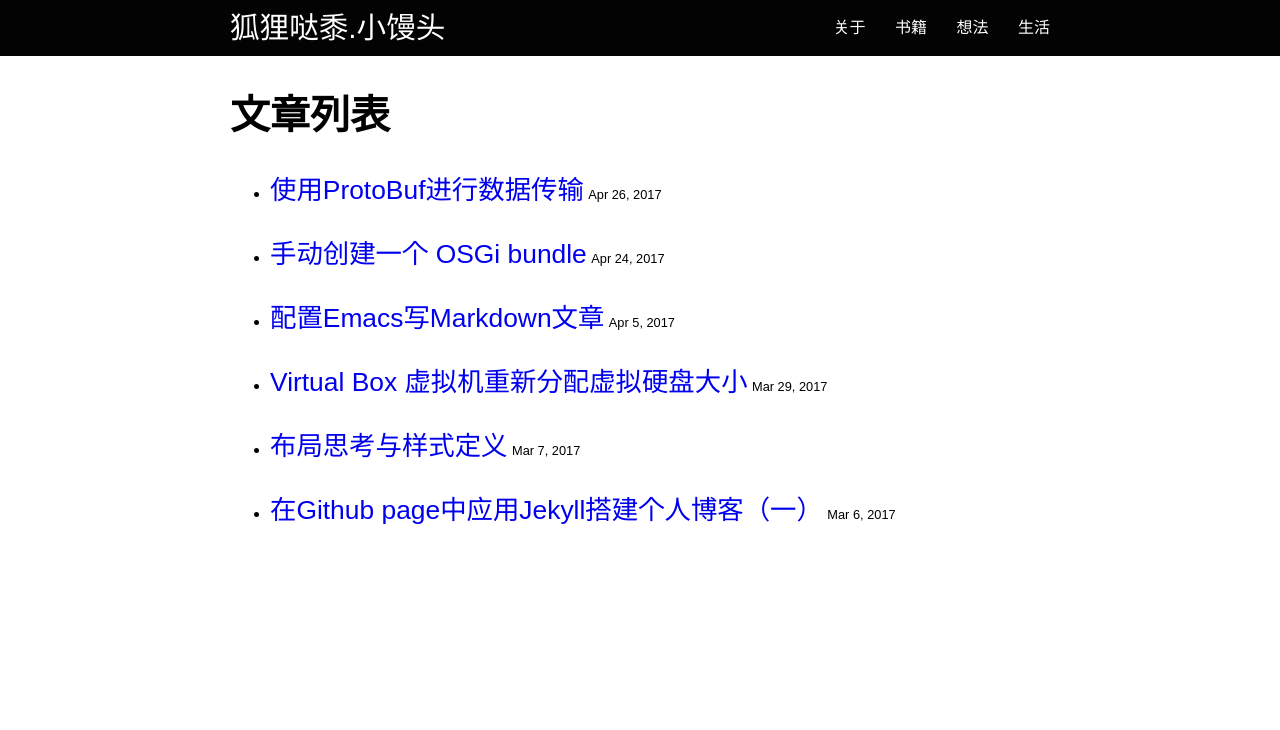
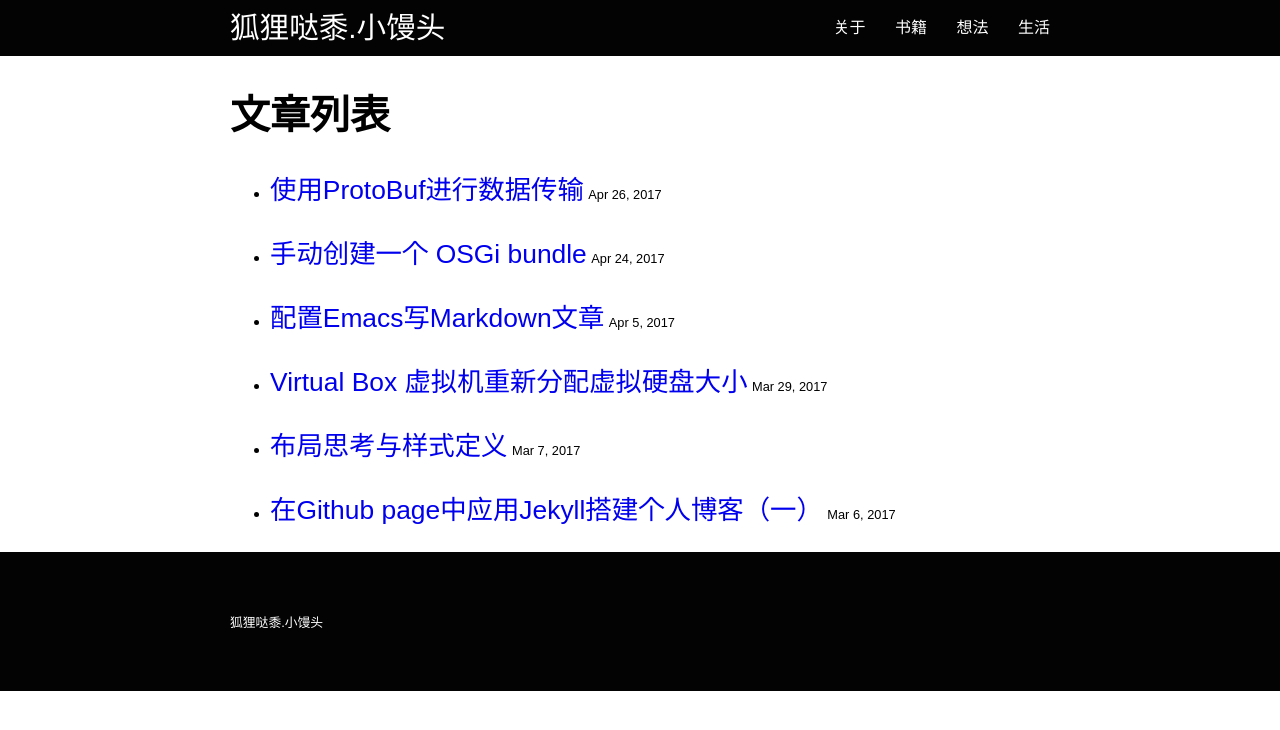
Before and after one commit to tjian123/tjian123.github.io, a Jekyll site: the page built from index.html, in a window 1280 px wide. Shown: the top 730 px of the page. Built offline with Jekyll 4.4.1, drawn with Linux system fonts in a browser that asks for light colours.

Commit message:
update footer

```diff
--- a/_includes/footer.html
+++ b/_includes/footer.html
@@ -1,5 +1,5 @@
 <footer class="site-footer">
 	<div class="container">
-		<a class="site-title" href="{{ site.baseurl }}/">{{ site.title }}</a>
+		<a class="site-title" href="{{ site.baseurl }}">{{ site.title }}</a>
 	</div>
 </footer>
--- a/_sass/layout/_default.scss
+++ b/_sass/layout/_default.scss
@@ -9,10 +9,13 @@
 	position: relative;
 
     .site-title {
-        text-decoration: none;
         font-size: $font-size--l;
         line-height: $line-height--l;
     }
+}
+
+.site-title {
+    text-decoration: none;
 }
 
 .site-nav {
@@ -66,7 +69,8 @@
         }
 
         a,
-        a:link {
+        a:hover,
+        a:visited {
             text-decoration: none;
         }
     }
@@ -77,6 +81,13 @@
 .site-footer {
     display: block;
     position: relative;
+    padding-top: $padding--s;
+    padding-bottom: $padding--s;
+
+    .site-title {
+        text-align: middle;
+        font-size: $font-size--xxs;
+    }
 }
 
 // 控制内容显示范围
--- /dev/null
+++ b/_sass/markdown/_code-highlight.scss
@@ -0,0 +1,15 @@
+// highlight
+.post-content {
+
+	.highlighter-rouge {
+		// inline code
+		font-size: $font-size--xxs;
+
+		// code block
+		.highlight {
+			code {
+
+			}
+		}
+	}
+}
--- /dev/null
+++ b/_sass/markdown/_table.scss
@@ -0,0 +1,15 @@
+// highlight
+.post-content {
+	table {
+
+	}
+	thead {
+
+	}
+	tboody {
+
+	}
+	tfoot {
+
+	}
+}
--- a/_sass/theme/_default.scss
+++ b/_sass/theme/_default.scss
@@ -5,22 +5,24 @@ $nav_frontend_color: $inverseBrandColor;
 
 .default-style {
 
-	// 导航栏
 	.site-header {
 		background-color: $nav_background_color;
 	}
-
 	.site-title {
 		color: $nav_frontend_color;
 	}
 	.site-nav {
 		.menu-icon {
-			color: $inverseBrandColor;
+			color: $nav_frontend_color;
 		}
 		.site-menu {
 			.menu-item {
-				color: $inverseBrandColor;
+				color: $nav_frontend_color;
 			}
 		}
 	}
+
+	.site-footer {
+		background-color: $nav_background_color;
+	}
 }
```
